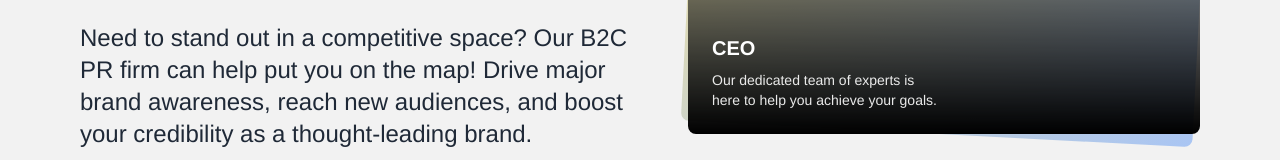
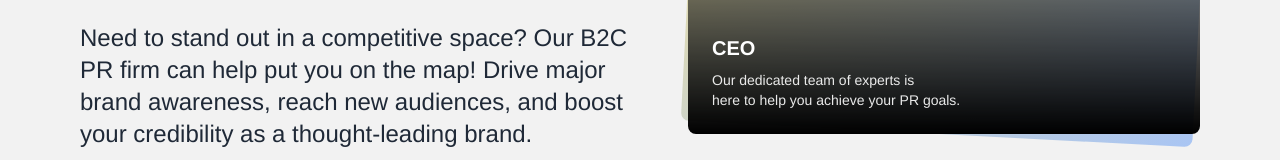
Before and after one commit to Edmondakwasi/expocore_pr, a React (Vite) app in the folder EPCPR/: page / in a window 1280 px wide. Shown: the part 506-666 px from the top of the page. Built offline with nearby package versions, Linux system fonts and the light colour scheme; a web font is replaced by a local one.

Commit message:
modified the description on the hero section

```diff
--- a/EPCPR/src/components/Hero.jsx
+++ b/EPCPR/src/components/Hero.jsx
@@ -26,7 +26,7 @@ const Hero = () => {
                     CEO
                   </h3>
                   <p className="text-white/90 text-sm mt-2 max-w-md">
-                    Our dedicated team of experts is  <br /> here to help you achieve your goals.</p>
+                    Our dedicated team of experts is  <br /> here to help you achieve your PR goals.</p>
                 </div>
               </div>
             </div>
```
